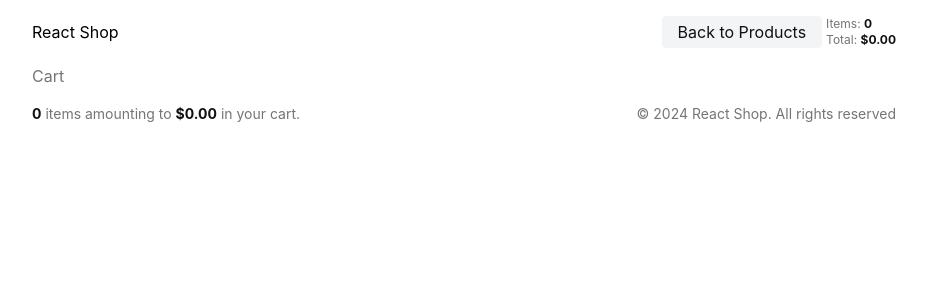
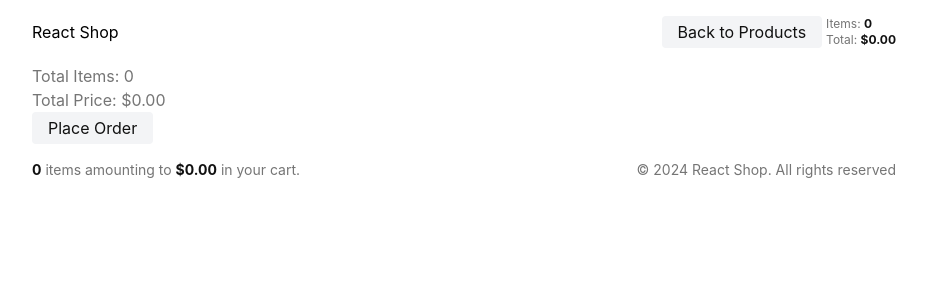
Before and after one commit to Timbar09/Cart-TypeScript-App, a React (Vite) app: page / in a window 1280 px wide. Both pictures are taken after a click on the button "View Cart". Shown: the top 300 px of the page, without its empty margins (176-1103 px from the left). Built offline with nearby package versions, Linux system fonts and the light colour scheme.

Commit message:
Refactor Cart component to add order confirmation functionality

```diff
--- a/src/components/Cart.tsx
+++ b/src/components/Cart.tsx
@@ -1,5 +1,51 @@
+import { useState } from 'react';
+
+import useCart from '../hooks/useCart';
+
+import CartLineItem from './CartLineItem';
+import Button from './Button';
+
 const Cart = () => {
-  return <div>Cart</div>;
+  const [confirm, setConfirm] = useState<boolean>(false);
+  const { dispatch, REDUCER_ACTIONS, totalItems, totalPrice, cart } = useCart();
+
+  const onSubmitOrder = () => {
+    dispatch({ type: REDUCER_ACTIONS.SUBMIT });
+    setConfirm(true);
+  };
+
+  const content = confirm ? (
+    <div>
+      <h1>Order Confirmed</h1>
+      <p>Thank you for your order!</p>
+    </div>
+  ) : (
+    <div>
+      <h1 className="offscreen">Cart</h1>
+
+      <ul>
+        {cart.map((item) => (
+          <CartLineItem
+            key={item.sku}
+            item={item}
+            dispatch={dispatch}
+            REDUCER_ACTIONS={REDUCER_ACTIONS}
+          />
+        ))}
+      </ul>
+
+      <div>
+        <p>Total Items: {totalItems}</p>
+        <p>Total Price: {totalPrice}</p>
+      </div>
+
+      <Button handleClick={onSubmitOrder} disabled={!totalItems}>
+        Place Order
+      </Button>
+    </div>
+  );
+
+  return content;
 };
 
 export default Cart;
```
